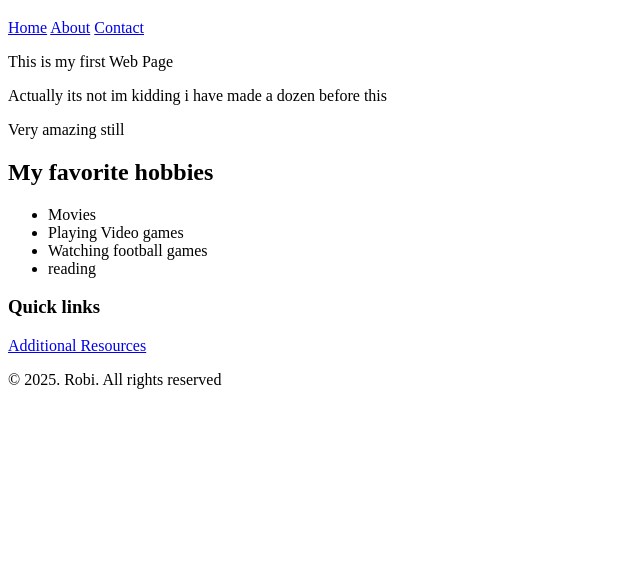
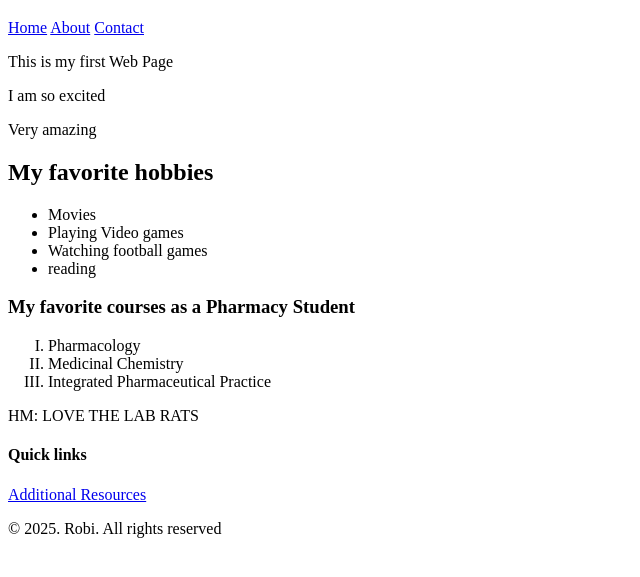
Before and after one commit to Robibiruk/Week1_web_development, a plain HTML site: page index.html in a window 1280 px wide. Shown: the part 61-638 px from the top of the page, without its empty margins (0-640 px from the left). Drawn offline with Linux system fonts and the light colour scheme.

Commit message:
Modified My first web page

```diff
--- a/index.html
+++ b/index.html
@@ -1,6 +1,9 @@
 <!DOCTYPE html>
-    <html>
-        <head>
+<html lang="en">
+<head>
+    <meta charset="UTF-8">
+    <meta name="viewport" content="width=device-width, initial-scale=1.0">
+
             <title>My first web page</title>
         </head>
         <body>
@@ -12,14 +15,14 @@
                 <nav>
                     <a href="#">Home</a>
                     <a href="#">About</a>
-                    <a href="#">Contact</a>
+                    <a href="https://github.com/Robibiruk">Contact</a>
                 </nav>
              </header>
              <main>
                 <article>
                     <p>This is my first Web Page</p>
-                    <p>Actually its not im kidding i have made a dozen before this</p>
-                    <p>Very amazing still</p>
+                    <p>I am so excited</p>
+                    <p>Very amazing</p>
                 </article>
                 <section>
                     <h2>My favorite hobbies</h2>
@@ -29,9 +32,16 @@
                         <li>Watching football games</li>
                         <li>reading</li>
                     </ul>
+                    <h3>My favorite courses as a Pharmacy Student</h3>
+                    <ol type="I" start="1">
+                        <li>Pharmacology</li>
+                        <li>Medicinal Chemistry</li>
+                        <li>Integrated Pharmaceutical Practice</li>
+                    </ol>
+                    <p>HM: LOVE THE LAB RATS</p>
                 </section>
                 <aside>
-                    <h3>Quick links</h3>
+                    <h4>Quick links</h4>
                     <a href="#">Additional Resources</a>
                 </aside>
              </main>
```
